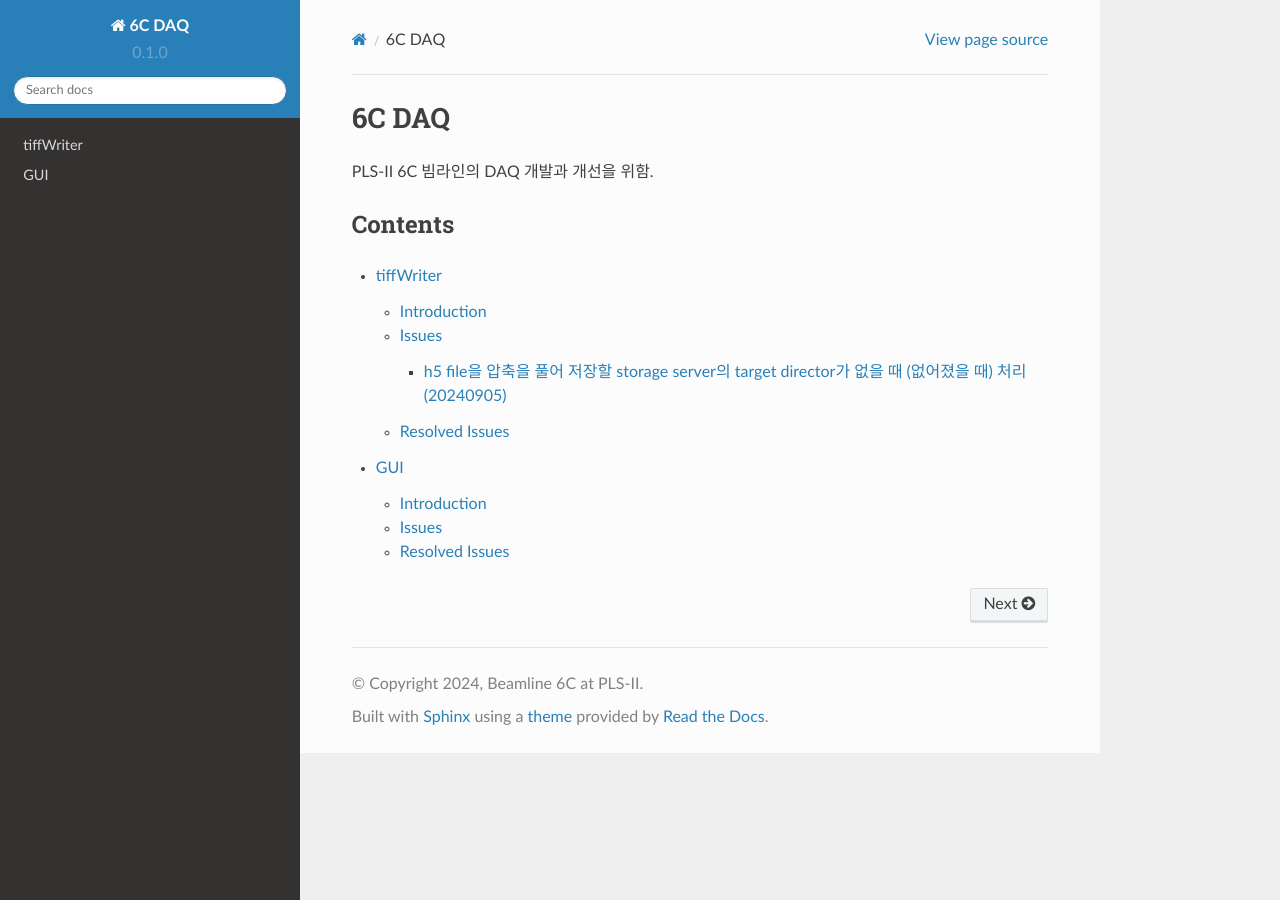
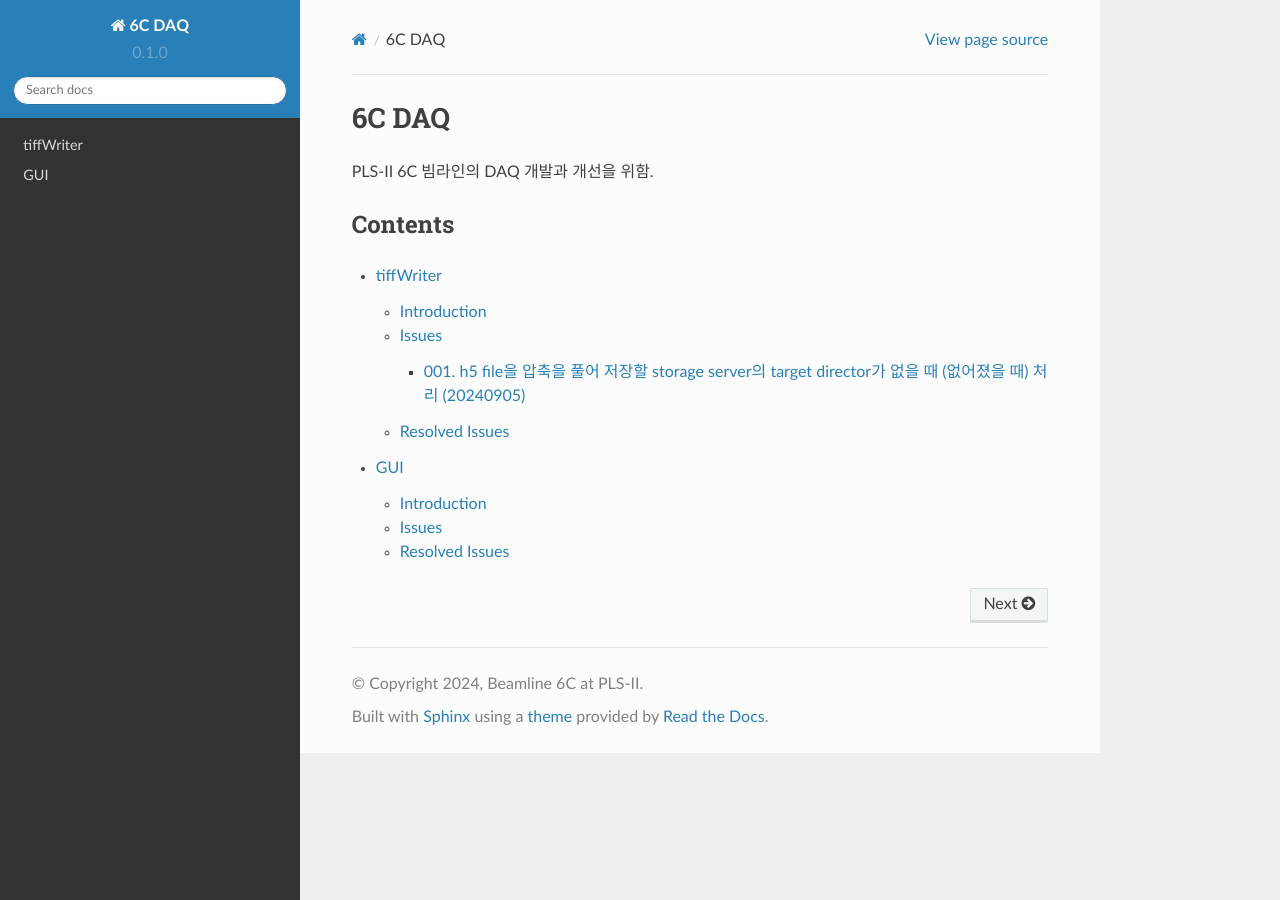
Before and after one commit to limjh0/6C_DAQ, a Sphinx documentation site: the page built from docs/source/index.rst, in a window 1280 px wide. Built offline with Sphinx 7.4.7 and the Read the Docs theme 2.0.0, drawn with Linux system fonts in a browser that asks for light colours.

Commit message:
tiffWriter issue001

```diff
--- a/docs/source/tiffWriter/issues.rst
+++ b/docs/source/tiffWriter/issues.rst
@@ -1,7 +1,7 @@
 Issues
 ======
 
-h5 file을 압축을 풀어 저장할 storage server의 target director가 없을 때 (없어졌을 때) 처리 (20240905)
+001. h5 file을 압축을 풀어 저장할 storage server의 target director가 없을 때 (없어졌을 때) 처리 (20240905)
 --------------------------------------------------------------------------------------------------
 아래와 같은 log가 나옴
 .. blockquote::
```
